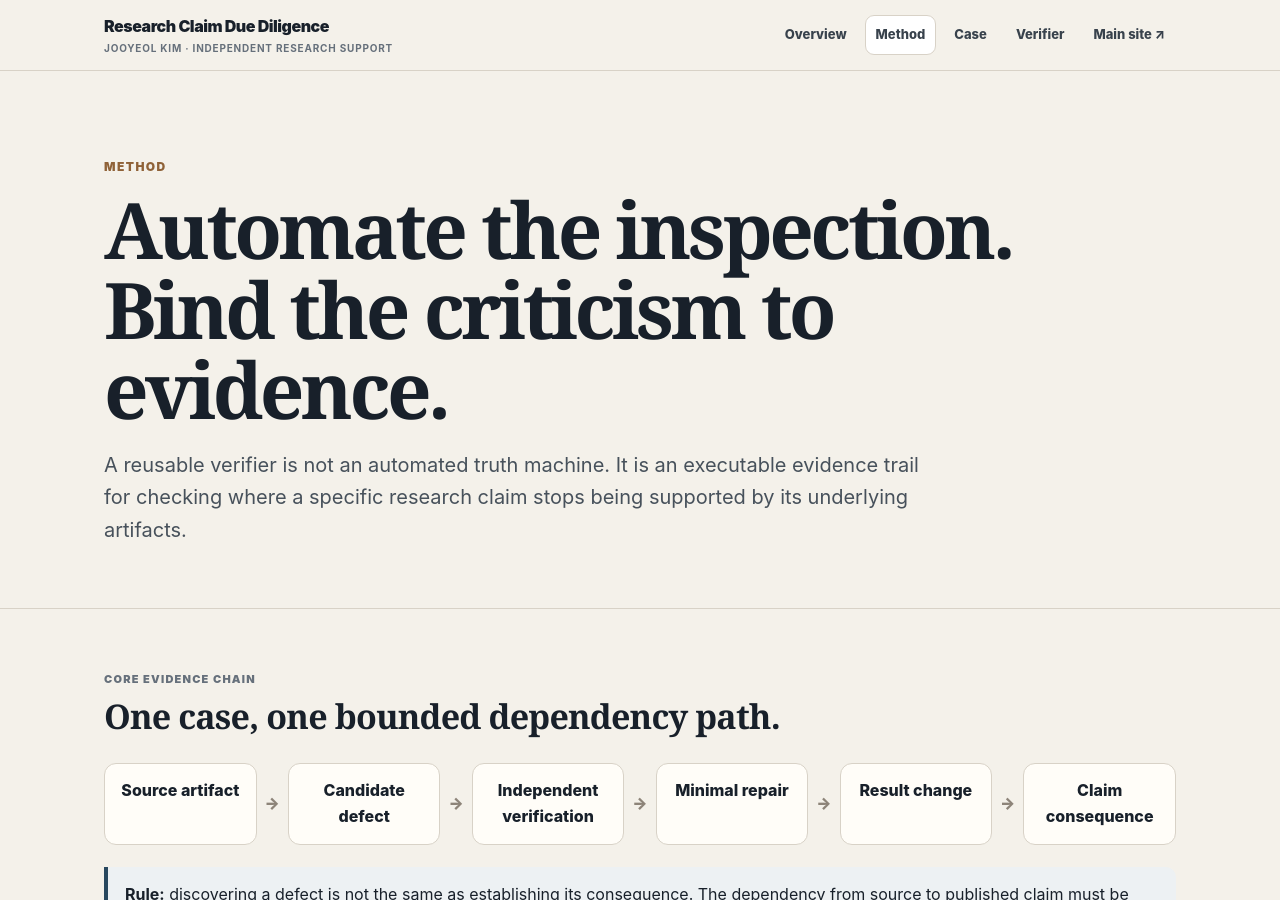
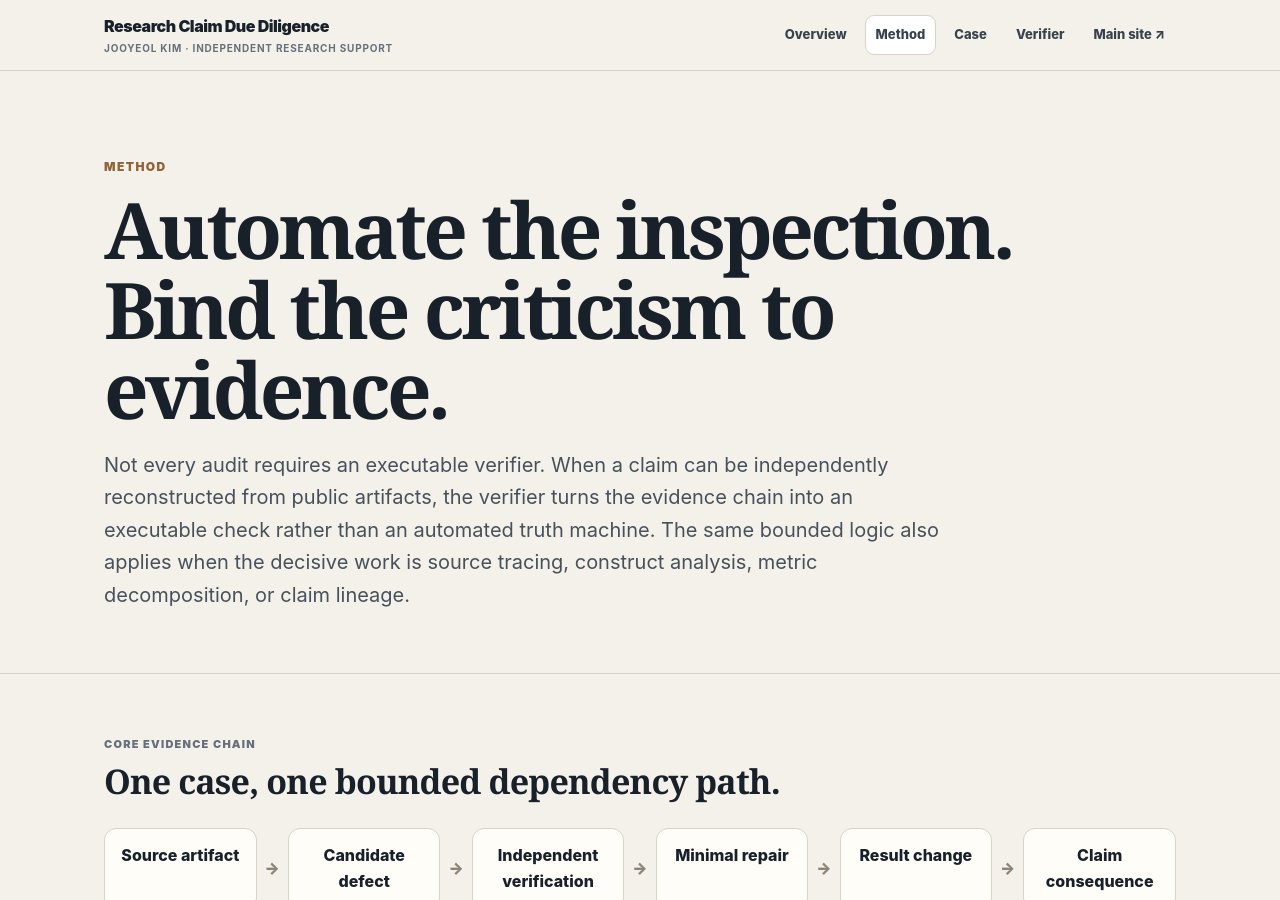
Before and after one commit to jooyeolkim1990/jooyeolkim1990.github.io, a Jekyll site: the page due-diligence/method.html, which Jekyll copies as it is, in a window 1280 px wide and 900 px high. Built offline with Jekyll 4.4.1, drawn with Linux system fonts in a browser that asks for light colours.

Commit message:
Clarify verifier scope within due diligence method

```diff
--- a/due-diligence/method.html
+++ b/due-diligence/method.html
@@ -14,7 +14,7 @@
 <a href="/">Main site ↗</a>
 </div></div></div>
 <section class="hero"><div class="shell"><div class="eyebrow">Method</div><h1>Automate the inspection. Bind the criticism to evidence.</h1>
-<p class="lede">A reusable verifier is not an automated truth machine. It is an executable evidence trail for checking where a specific research claim stops being supported by its underlying artifacts.</p></div></section>
+<p class="lede">Not every audit requires an executable verifier. When a claim can be independently reconstructed from public artifacts, the verifier turns the evidence chain into an executable check rather than an automated truth machine. The same bounded logic also applies when the decisive work is source tracing, construct analysis, metric decomposition, or claim lineage.</p></div></section>
 
 <section class="section"><div class="shell">
 <div class="section-head"><div class="kicker">Core evidence chain</div><h2>One case, one bounded dependency path.</h2></div>
```
